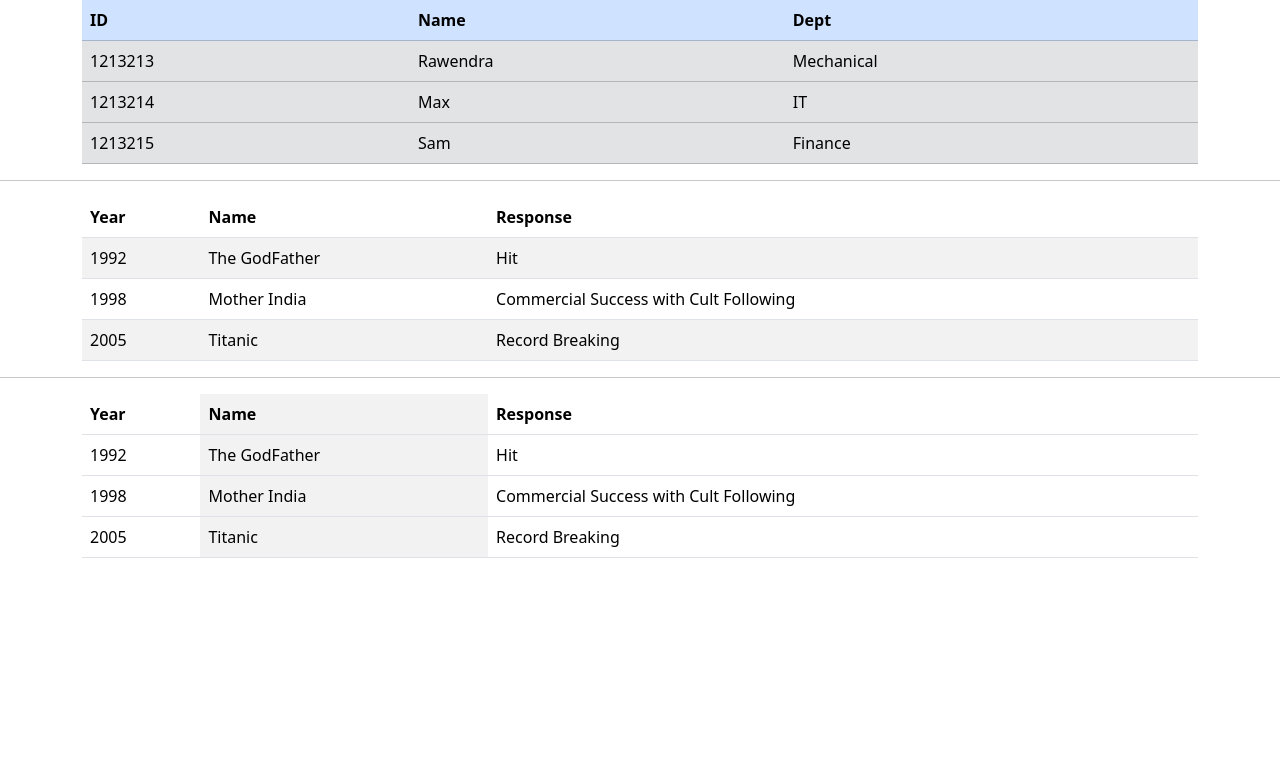
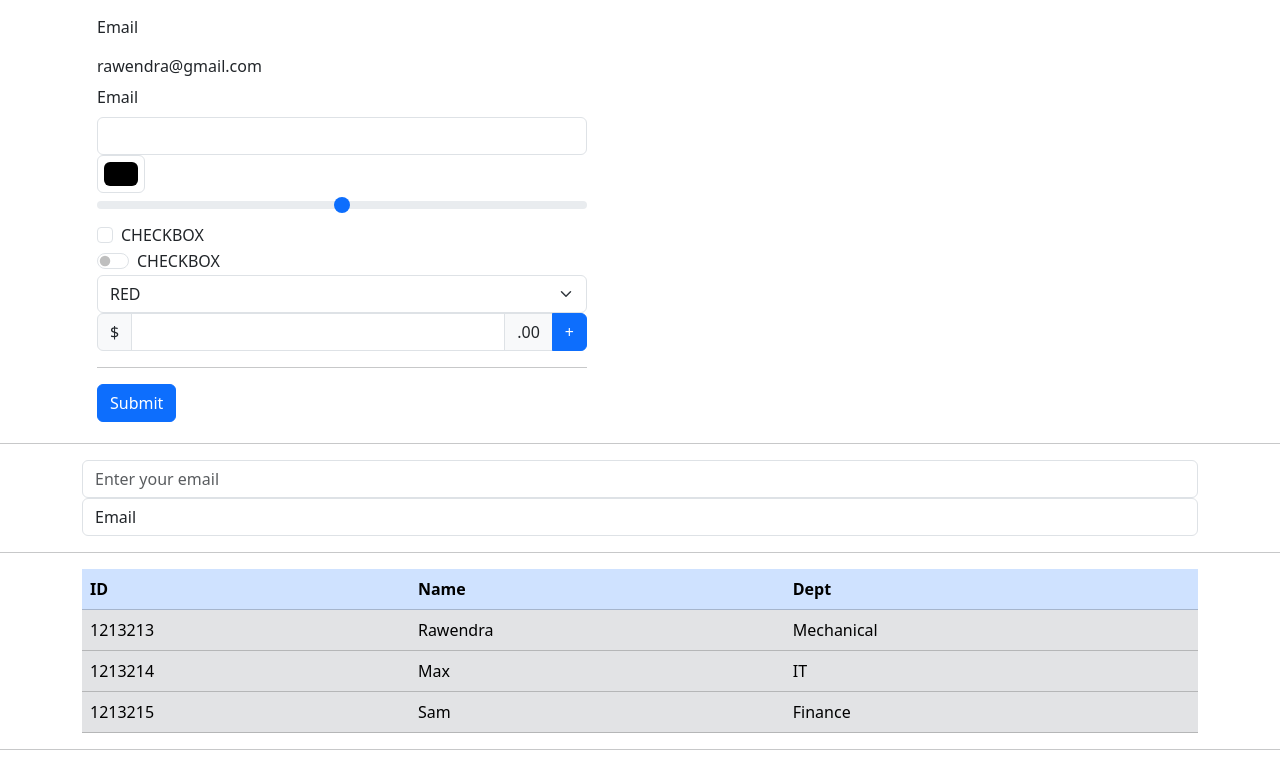
Before and after one commit to Rawendra/css-workspace, a plain HTML site: page index.html in a window 1280 px wide. Shown: the top 763 px of the page. Drawn offline with nearby package versions, Linux system fonts and the light colour scheme.

Commit message:
form basics

```diff
--- a/index.html
+++ b/index.html
@@ -18,6 +18,62 @@
     <link rel="stylesheet" href="styles.css" />
   </head>
   <body>
+    <div class="container">
+      <div class="myForm">
+        <form>
+          <label class="form-label" for="email">Email</label>
+          <input
+            type="email"
+            id="email"
+            value="rawendra@gmail.com"
+            class="form-control form-control-plaintext"
+          />
+          <label class="form-label" for="email">Email</label>
+          <input type="email" id="email" class="form-control" />
+          <input type="color" class="form-control form-control-color" />
+          <input type="range" class="form-range" />
+          <div class="form-check">
+            <label for="checkbox" class="form-check-label">CHECKBOX</label>
+            <input type="checkbox" class="form-check-input" />
+          </div>
+          <div class="form-check form-switch form-check-inline">
+            <label for="checkbox" class="form-check-label">CHECKBOX</label>
+            <input type="checkbox" class="form-check-input" />
+          </div>
+          <select class="form-select">
+            <option>RED</option>
+            <option>GREEN</option>
+            <option>BLUE</option>
+          </select>
+
+          <div class="input-group">
+            <div class="input-group-text">$</div>
+            <input type="number" id="text" class="form-control" />
+            <div class="input-group-text">.00</div>
+            <button class="btn btn-primary">+</button>
+          </div>
+          <hr />
+
+          <button class="btn btn-primary">Submit</button>
+        </form>
+      </div>
+    </div>
+    <hr />
+    <div class="container">
+      <form>
+        <div class="form-floating-md">
+          <input
+            type="email"
+            id="email2"
+            class="form-control"
+            placeholder="Enter your email"
+          />
+          <label for="email" class="form-control">Email</label>
+        </div>
+      </form>
+    </div>
+
+    <hr />
     <div class="container">
       <table class="table">
         <thead class="table-primary">
--- a/styles.css
+++ b/styles.css
@@ -1,4 +1,10 @@
-.box{
+.box {
   background-color: lightskyblue;
+}
+.myForm {
+  width: 500px;
+
+  padding: 5px;
+  margin: 10px;
 
 }
```
